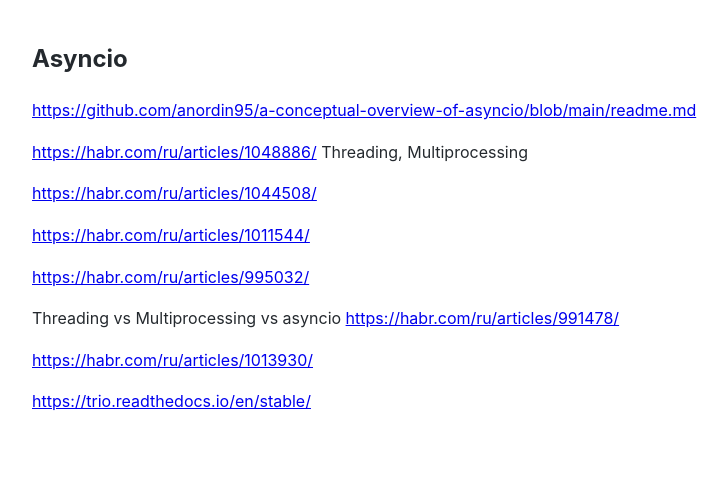
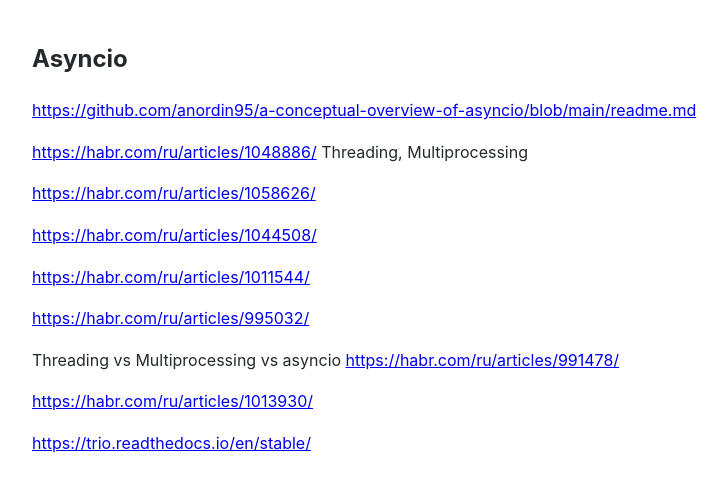
Before and after one commit to Michael-Lubinsky/michael-lubinsky.github.com, a Jekyll site: the page built from python/asyncio.md, in a window 1280 px wide. Shown: the top 492 px of the page, without its empty margins (158-886 px from the left). Built offline with Jekyll 4.4.1, drawn with Linux system fonts in a browser that asks for light colours; our own code applies the rules of GitHub Pages for plain Markdown files.

Commit message:
Update asyncio.md

```diff
--- a/python/asyncio.md
+++ b/python/asyncio.md
@@ -2,6 +2,8 @@
 <https://github.com/anordin95/a-conceptual-overview-of-asyncio/blob/main/readme.md>
 
 <https://habr.com/ru/articles/1048886/> Threading, Multiprocessing
+
+<https://habr.com/ru/articles/1058626/>
 
 <https://habr.com/ru/articles/1044508/>
 
```
